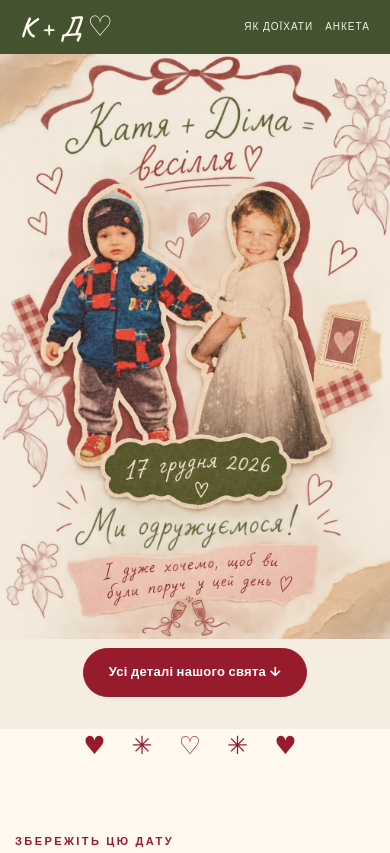
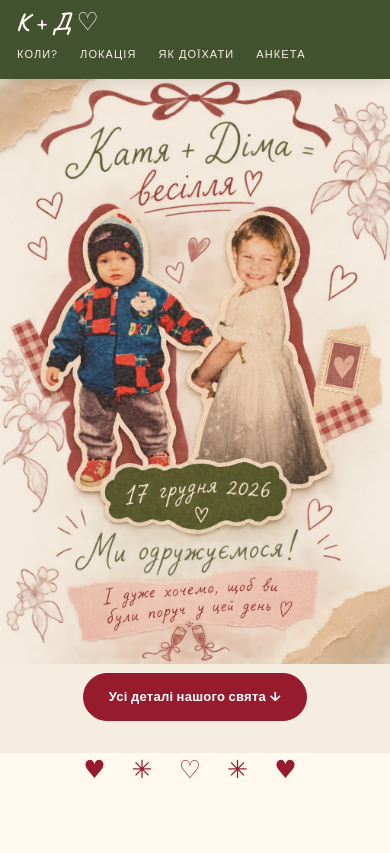
Before and after one commit to katyaakimova-ui/katya-dima-wedding, a plain HTML site: page index.html in a window 390 px wide. Shown: the top 853 px of the page. Drawn offline with nearby package versions, Linux system fonts and the light colour scheme.

Commit message:
Keep wedding site header sticky with accessible mobile navigation

```diff
--- a/index.html
+++ b/index.html
@@ -71,7 +71,19 @@
   .hero-action{text-align:center;padding:3px 20px 38px}
   .hero-action .button{font-size:14px}
   @media(max-width:740px){.hero-action{padding:9px 17px 32px}.hero-action .button{font-size:13px}}
-  </style>
+
+  /* Persistent navigation on desktop and mobile. */
+  html{scroll-padding-top:110px}
+  .site-head{position:sticky;top:0;z-index:1000;box-shadow:0 3px 14px #25301924}
+  .site-head nav a:focus-visible{outline:2px solid #fff9ef;outline-offset:5px;border-radius:2px}
+  @media(max-width:740px){
+    html{scroll-padding-top:125px}
+    .site-head{flex-wrap:wrap;row-gap:8px;padding:10px 16px 7px}
+    .site-head .brand{font-size:25px}
+    .site-head nav{display:flex;flex:0 0 100%;width:100%;gap:22px;overflow-x:auto;white-space:nowrap;scrollbar-width:thin;padding:3px 1px 8px;-webkit-overflow-scrolling:touch}
+    .site-head nav a,.site-head nav a:nth-child(1),.site-head nav a:nth-child(2){display:inline-block;flex-shrink:0;font-size:11px}
+  }
+</style>
 </head>
 <body>
 <header class="site-head"><a class="brand" href="#home">К + Д ♡</a><nav aria-label="Навігація"><a href="#when">Коли?</a><a href="#where">Локація</a><a href="#how">Як доїхати</a><a href="#rsvp">Анкета</a></nav></header>
```
